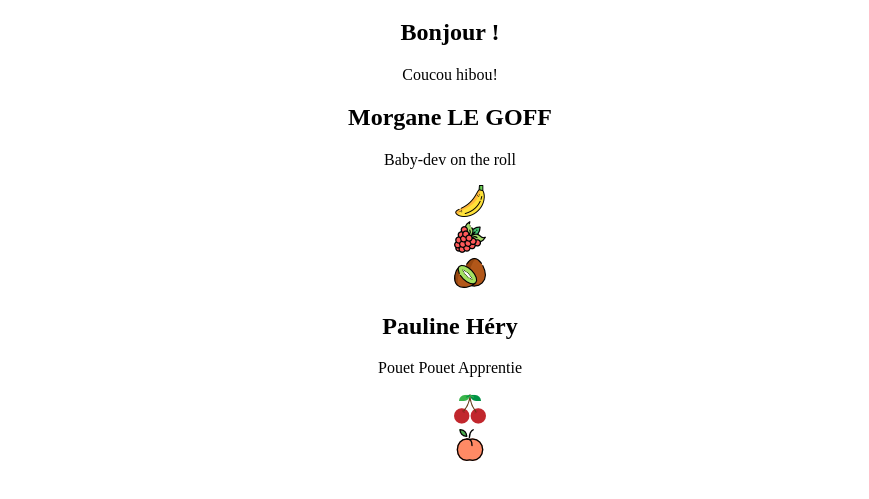
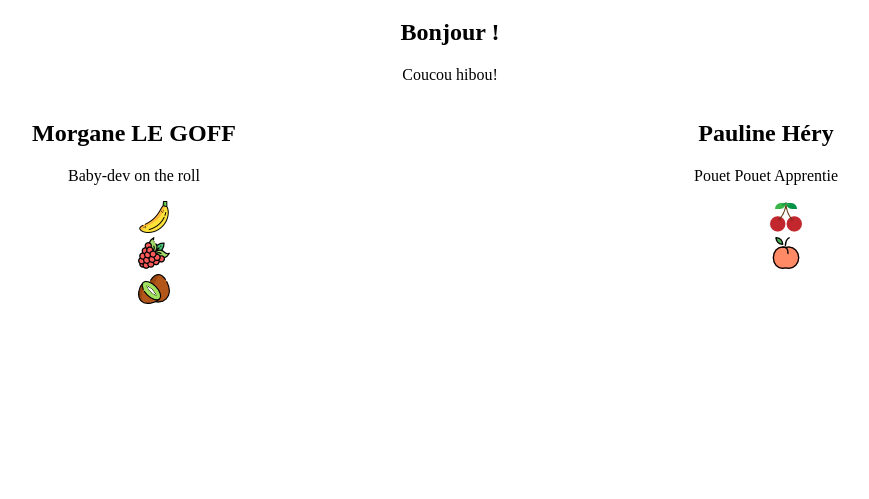
Before and after one commit to Copxan/test, a plain HTML site: page index.html in a window 1280 px wide. Shown: the part 61-560 px from the top of the page, without its empty margins (190-1059 px from the left). Drawn offline with Linux system fonts and the light colour scheme.

Commit message:
Displayflex

```diff
--- a/index.html
+++ b/index.html
@@ -11,7 +11,8 @@
     <h1>Au marché des devs!</h1>
     <h2>Bonjour !</h2>
     <p>Coucou hibou!</p>
-    <div>
+    <section id="Nous">
+    <div id="Morgane">
         <h2>Morgane LE GOFF</h2>
         <p>Baby-dev on the roll</p>
         <nav>
@@ -22,7 +23,7 @@
           </ul>
         </nav>
     </div>
-    <div>
+    <div id="Pauline">
         <h2>Pauline Héry</h2>
         <p>Pouet Pouet Apprentie</p>
 
@@ -31,7 +32,7 @@
         <li><a href="https://fr.wikipedia.org/wiki/P%C3%AAche_(fruit)"><img src="img/peach.png" alt="Pêche"></a></li>
         </ul>
     </div>
-
+</section>
 
 
 </body>
--- a/style.css
+++ b/style.css
@@ -4,3 +4,15 @@ body{
 ul{
   list-style: none;
 }
+#Nous{
+  width: 100%;
+  display: flex;
+
+}
+#Morgane, #Pauline{
+
+  width: 50%;
+
+
+
+}
```
